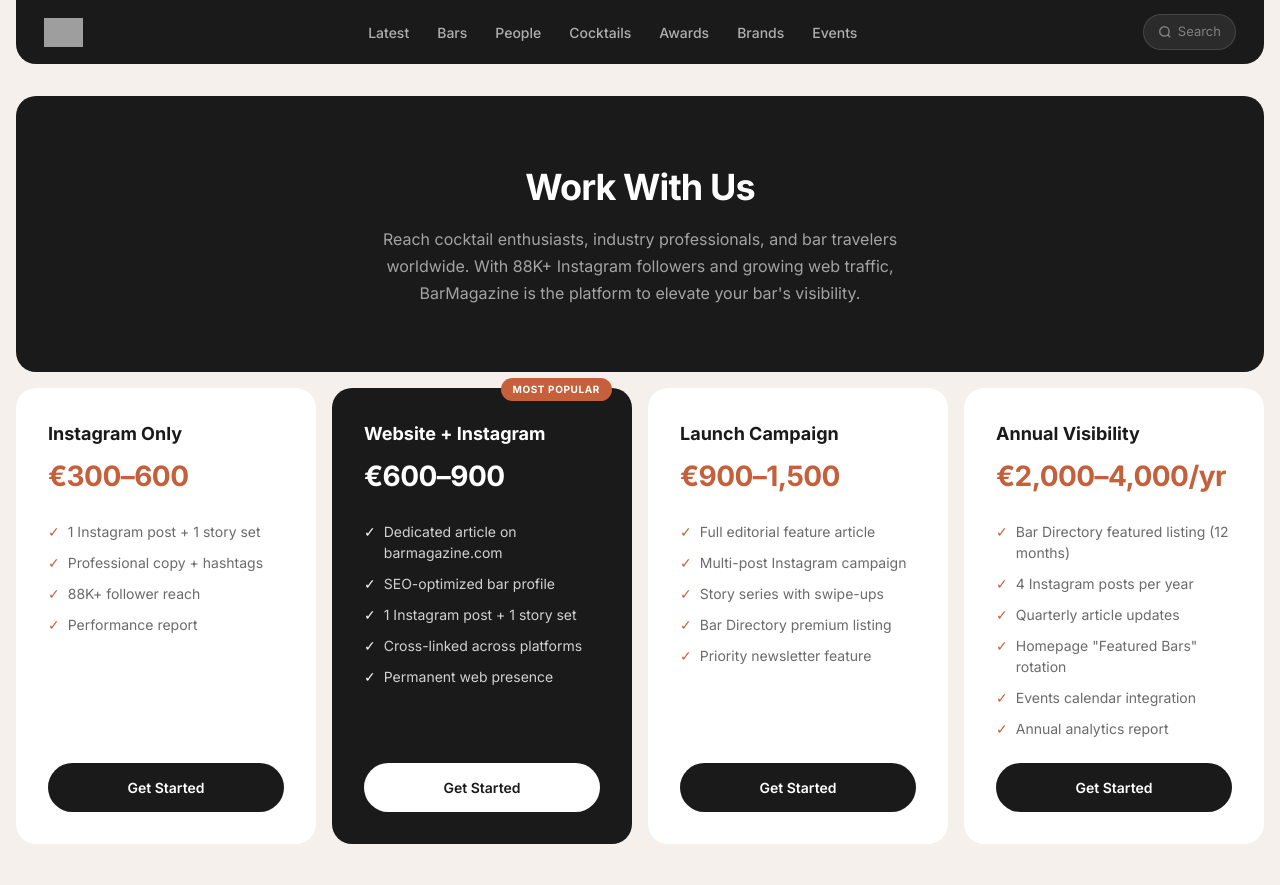
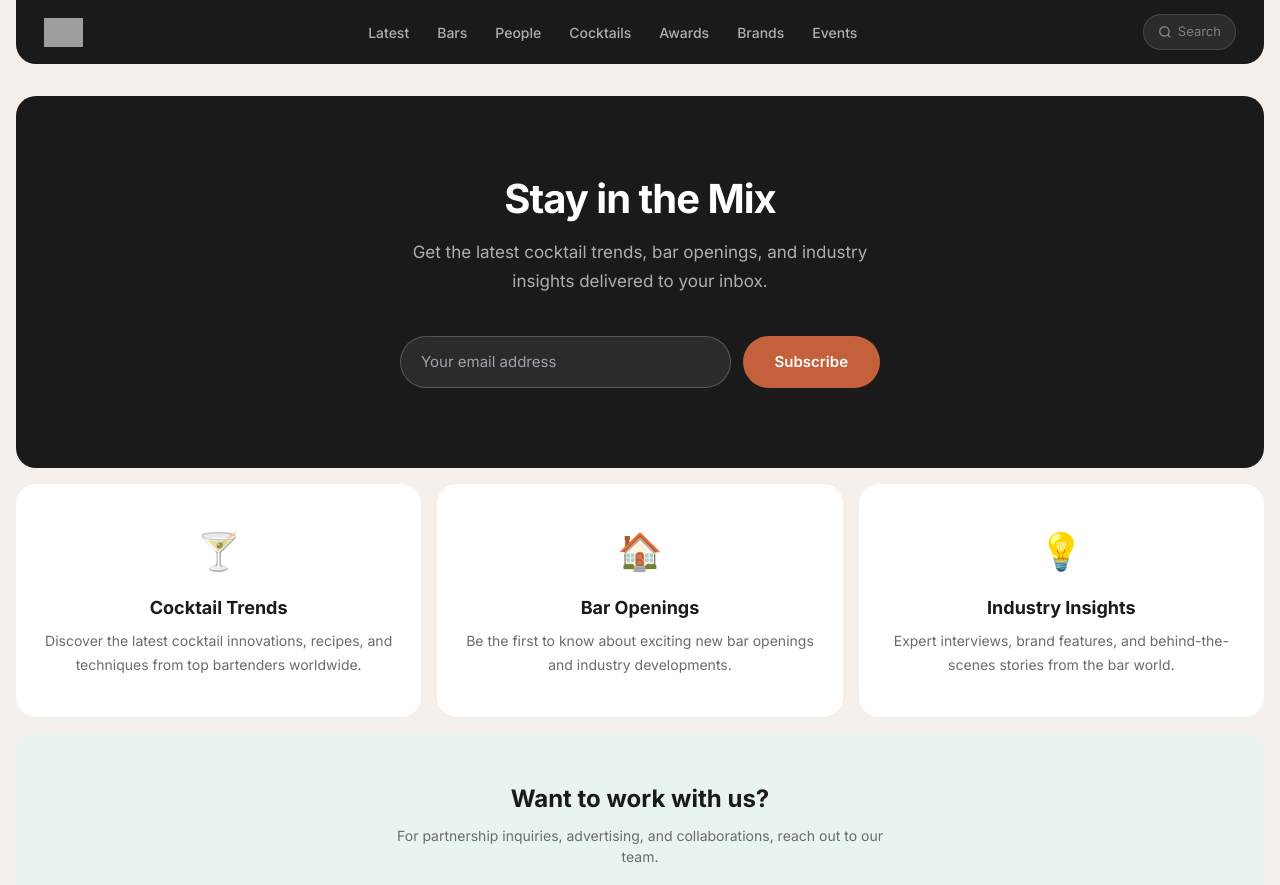
Before and after one commit to romanzelenkajj-dev/barmagazine-next, a Next.js app: page /work-with-us in a window 1280 px wide. Shown: the top 885 px of the page. Built offline with nearby package versions, Linux system fonts and the light colour scheme; grey boxes are pictures that could not be loaded.

Commit message:
UI fixes: hide dates on homepage/categories, remove category tags on category cards, add formatCardTitle to LoadMoreGrid, fix fetchUrl to use wpcomstaging API, convert Work With Us to newsletter signup

```diff
--- a/src/app/category/[slug]/page.tsx
+++ b/src/app/category/[slug]/page.tsx
@@ -23,7 +23,7 @@ export default async function CategoryPage({
   if (!category) notFound();
 
   const result = await getPostsByCategory(params.slug, 1, 12);
-  const fetchUrl = `https://barmagazine.com/wp-json/wp/v2/posts?categories=${category.id}&per_page=12`;
+  const fetchUrl = `https://public-api.wordpress.com/wp/v2/sites/romanzelenka-wjgek.wpcomstaging.com/posts?categories=${category.id}&per_page=12`;
 
   return (
     <div className="category-header-wrapper">
--- a/src/app/category/awards-events/page.tsx
+++ b/src/app/category/awards-events/page.tsx
@@ -12,7 +12,7 @@ export const metadata: Metadata = {
 export default async function AwardsEventsPage() {
   // Awards (200) + legacy: News (52), Features (40)
   const result = await getPostsByMultipleCategories([200, 52, 40], 1, 12);
-  const fetchUrl = `https://barmagazine.com/wp-json/wp/v2/posts?categories=52,40&per_page=12`;
+  const fetchUrl = `https://public-api.wordpress.com/wp/v2/sites/romanzelenka-wjgek.wpcomstaging.com/posts?categories=200,52,40&per_page=12`;
 
   return (
     <div className="category-header-wrapper">
--- a/src/app/category/brands/page.tsx
+++ b/src/app/category/brands/page.tsx
@@ -12,7 +12,7 @@ export const metadata: Metadata = {
 export default async function BrandsPage() {
   // Brands (201) + legacy: Spirits (59), Wines (41)
   const result = await getPostsByMultipleCategories([201, 59, 41], 1, 12);
-  const fetchUrl = `https://barmagazine.com/wp-json/wp/v2/posts?categories=59,41&per_page=12`;
+  const fetchUrl = `https://public-api.wordpress.com/wp/v2/sites/romanzelenka-wjgek.wpcomstaging.com/posts?categories=201,59,41&per_page=12`;
 
   return (
     <div className="category-header-wrapper">
--- a/src/app/category/cocktails/page.tsx
+++ b/src/app/category/cocktails/page.tsx
@@ -11,7 +11,7 @@ export const metadata: Metadata = {
 
 export default async function CocktailsPage() {
   const result = await getPostsByMultipleCategories([8, 64], 1, 12);
-  const fetchUrl = `https://barmagazine.com/wp-json/wp/v2/posts?categories=8,64&per_page=12`;
+  const fetchUrl = `https://public-api.wordpress.com/wp/v2/sites/romanzelenka-wjgek.wpcomstaging.com/posts?categories=8,64&per_page=12`;
 
   return (
     <div className="category-header-wrapper">
--- a/src/app/category/people/page.tsx
+++ b/src/app/category/people/page.tsx
@@ -12,7 +12,7 @@ export const metadata: Metadata = {
 export default async function PeoplePage() {
   // People (199) + legacy: Interviews (4), Books (5)
   const result = await getPostsByMultipleCategories([199, 4, 5], 1, 12);
-  const fetchUrl = `https://barmagazine.com/wp-json/wp/v2/posts?categories=4,5&per_page=12`;
+  const fetchUrl = `https://public-api.wordpress.com/wp/v2/sites/romanzelenka-wjgek.wpcomstaging.com/posts?categories=199,4,5&per_page=12`;
 
   return (
     <div className="category-header-wrapper">
--- a/src/app/events/page.tsx
+++ b/src/app/events/page.tsx
@@ -30,13 +30,6 @@ export default async function EventsPage() {
       <div className="article-grid">
         {posts.map((post) => {
           const imgUrl = getFeaturedImageUrl(post, 'large');
-          const author = post._embedded?.author?.[0];
-          const authorName = author?.name && author.name !== 'BarMagazine' ? author.name : null;
-          const date = new Date(post.date).toLocaleDateString('en-US', {
-            month: 'short',
-            day: 'numeric',
-            year: 'numeric',
-          });
           const formattedTitle = formatCardTitle(post.title.rendered, post.meta?.bold_title);
 
           return (
@@ -52,11 +45,7 @@ export default async function EventsPage() {
                   className="article-card-title"
                   dangerouslySetInnerHTML={{ __html: formattedTitle }}
                 />
-                <div className="article-card-meta">
-                  {authorName && <span>{authorName}</span>}
-                  {authorName && <span className="dot">·</span>}
-                  <span>{date}</span>
-                </div>
+
               </div>
             </Link>
           );
--- a/src/app/work-with-us/page.tsx
+++ b/src/app/work-with-us/page.tsx
@@ -1,183 +1,140 @@
 import type { Metadata } from 'next';
 
 export const metadata: Metadata = {
-  title: 'Work With Us | Bar Magazine',
-  description: 'Partnership packages for bars — from social media campaigns to full-year visibility on barmagazine.com.',
+  title: 'Stay in the Mix | Bar Magazine',
+  description: 'Get the latest cocktail trends, bar openings, and industry insights delivered to your inbox.',
 };
-
-const PACKAGES = [
-  {
-    tier: 'Instagram Only',
-    price: '€300–600',
-    features: ['1 Instagram post + 1 story set', 'Professional copy + hashtags', '88K+ follower reach', 'Performance report'],
-    popular: false,
-  },
-  {
-    tier: 'Website + Instagram',
-    price: '€600–900',
-    features: ['Dedicated article on barmagazine.com', 'SEO-optimized bar profile', '1 Instagram post + 1 story set', 'Cross-linked across platforms', 'Permanent web presence'],
-    popular: true,
-  },
-  {
-    tier: 'Launch Campaign',
-    price: '€900–1,500',
-    features: ['Full editorial feature article', 'Multi-post Instagram campaign', 'Story series with swipe-ups', 'Bar Directory premium listing', 'Priority newsletter feature'],
-    popular: false,
-  },
-  {
-    tier: 'Annual Visibility',
-    price: '€2,000–4,000/yr',
-    features: ['Bar Directory featured listing (12 months)', '4 Instagram posts per year', 'Quarterly article updates', 'Homepage "Featured Bars" rotation', 'Events calendar integration', 'Annual analytics report'],
-    popular: false,
-  },
-];
 
 export default function WorkWithUsPage() {
   return (
     <div style={{ marginTop: 'var(--gap)' }}>
-      {/* Hero */}
+      {/* Newsletter Hero */}
       <div style={{
         background: 'var(--bg-dark)',
         borderRadius: 'var(--radius)',
-        padding: '64px 48px',
+        padding: '80px 48px',
         textAlign: 'center',
         color: '#fff',
-        marginBottom: 'var(--gap)',
       }}>
-        <h1 style={{ fontSize: 36, fontWeight: 700, letterSpacing: '-0.025em', marginBottom: 12 }}>
-          Work With Us
+        <h1 style={{
+          fontSize: 40,
+          fontWeight: 700,
+          letterSpacing: '-0.025em',
+          marginBottom: 16,
+          lineHeight: 1.15,
+        }}>
+          Stay in the Mix
         </h1>
-        <p style={{ fontSize: 16, color: 'rgba(255,255,255,0.6)', maxWidth: 560, margin: '0 auto', lineHeight: 1.7 }}>
-          Reach cocktail enthusiasts, industry professionals, and bar travelers worldwide.
-          With 88K+ Instagram followers and growing web traffic, BarMagazine is the platform to elevate your bar&apos;s visibility.
+        <p style={{
+          fontSize: 17,
+          color: 'rgba(255,255,255,0.65)',
+          maxWidth: 520,
+          margin: '0 auto 40px',
+          lineHeight: 1.7,
+        }}>
+          Get the latest cocktail trends, bar openings, and industry insights delivered to your inbox.
         </p>
+
+        {/* Mailchimp form - posts to WP mc4wp */}
+        <form
+          method="post"
+          action="https://romanzelenka-wjgek.wpcomstaging.com/"
+          style={{
+            maxWidth: 480,
+            margin: '0 auto',
+            display: 'flex',
+            gap: 12,
+          }}
+        >
+          <input type="hidden" name="_mc4wp_form_id" value="84" />
+          <input type="hidden" name="_mc4wp_timestamp" value="" />
+          <input type="hidden" name="_mc4wp_honeypot" value="" />
+          <input
+            type="email"
+            name="EMAIL"
+            required
+            placeholder="Your email address"
+            style={{
+              flex: 1,
+              padding: '14px 20px',
+              borderRadius: 100,
+              border: '1px solid rgba(255,255,255,0.2)',
+              background: 'rgba(255,255,255,0.08)',
+              color: '#fff',
+              fontSize: 15,
+              outline: 'none',
+            }}
+          />
+          <button
+            type="submit"
+            style={{
+              padding: '14px 32px',
+              borderRadius: 100,
+              background: 'var(--accent)',
+              color: '#fff',
+              fontSize: 15,
+              fontWeight: 600,
+              border: 'none',
+              cursor: 'pointer',
+              whiteSpace: 'nowrap',
+            }}
+          >
+            Subscribe
+          </button>
+        </form>
       </div>
 
-      {/* Packages grid */}
+      {/* What to expect */}
       <div style={{
         display: 'grid',
-        gridTemplateColumns: 'repeat(auto-fit, minmax(280px, 1fr))',
+        gridTemplateColumns: 'repeat(auto-fit, minmax(260px, 1fr))',
         gap: 'var(--gap)',
+        marginTop: 'var(--gap)',
       }}>
-        {PACKAGES.map((pkg, i) => (
+        {[
+          {
+            icon: '🍸',
+            title: 'Cocktail Trends',
+            desc: 'Discover the latest cocktail innovations, recipes, and techniques from top bartenders worldwide.',
+          },
+          {
+            icon: '🏠',
+            title: 'Bar Openings',
+            desc: 'Be the first to know about exciting new bar openings and industry developments.',
+          },
+          {
+            icon: '💡',
+            title: 'Industry Insights',
+            desc: 'Expert interviews, brand features, and behind-the-scenes stories from the bar world.',
+          },
+        ].map((item, i) => (
           <div
             key={i}
             style={{
-              background: pkg.popular ? 'var(--text-primary)' : 'var(--bg-card)',
-              color: pkg.popular ? '#fff' : 'var(--text-primary)',
+              background: 'var(--bg-card)',
               borderRadius: 'var(--radius)',
-              padding: 32,
-              display: 'flex',
-              flexDirection: 'column',
-              position: 'relative',
+              padding: '40px 28px',
+              textAlign: 'center',
             }}
           >
-            {pkg.popular && (
-              <span style={{
-                position: 'absolute',
-                top: -10,
-                right: 20,
-                background: 'var(--accent)',
-                color: '#fff',
-                fontSize: 10,
-                fontWeight: 700,
-                padding: '4px 12px',
-                borderRadius: 100,
-                textTransform: 'uppercase',
-                letterSpacing: '0.06em',
-              }}>
-                Most Popular
-              </span>
-            )}
-            <h3 style={{ fontSize: 18, fontWeight: 700, marginBottom: 8 }}>{pkg.tier}</h3>
-            <p style={{
-              fontSize: 28,
-              fontWeight: 700,
-              letterSpacing: '-0.02em',
-              marginBottom: 24,
-              color: pkg.popular ? '#fff' : 'var(--accent)',
-            }}>
-              {pkg.price}
-            </p>
-            <ul style={{
-              listStyle: 'none',
-              padding: 0,
-              flex: 1,
-              display: 'flex',
-              flexDirection: 'column',
-              gap: 10,
-              marginBottom: 24,
-            }}>
-              {pkg.features.map((f, j) => (
-                <li key={j} style={{
-                  fontSize: 14,
-                  lineHeight: 1.5,
-                  display: 'flex',
-                  gap: 8,
-                  color: pkg.popular ? 'rgba(255,255,255,0.8)' : 'var(--text-secondary)',
-                }}>
-                  <span style={{ color: pkg.popular ? '#fff' : 'var(--accent)', flexShrink: 0 }}>✓</span>
-                  {f}
-                </li>
-              ))}
-            </ul>
-            <a
-              href="mailto:office@barmagazine.com?subject=Partnership Inquiry"
-              style={{
-                display: 'block',
-                textAlign: 'center',
-                padding: '14px 24px',
-                borderRadius: 100,
-                fontSize: 14,
-                fontWeight: 600,
-                background: pkg.popular ? '#fff' : 'var(--text-primary)',
-                color: pkg.popular ? 'var(--text-primary)' : '#fff',
-                transition: 'opacity 0.3s',
-              }}
-            >
-              Get Started
-            </a>
+            <div style={{ fontSize: 36, marginBottom: 16 }}>{item.icon}</div>
+            <h3 style={{ fontSize: 18, fontWeight: 700, marginBottom: 8 }}>{item.title}</h3>
+            <p style={{ fontSize: 14, color: 'var(--text-secondary)', lineHeight: 1.7 }}>{item.desc}</p>
           </div>
         ))}
       </div>
 
-      {/* Stats */}
-      <div style={{
-        display: 'grid',
-        gridTemplateColumns: 'repeat(3, 1fr)',
-        gap: 'var(--gap)',
-        marginTop: 48,
-      }}>
-        {[
-          { stat: '88K+', label: 'Instagram Followers' },
-          { stat: '319+', label: 'Articles Published' },
-          { stat: '50+', label: 'Countries Reached' },
-        ].map((item, i) => (
-          <div key={i} style={{
-            background: 'var(--bg-card)',
-            borderRadius: 'var(--radius)',
-            padding: '40px 24px',
-            textAlign: 'center',
-          }}>
-            <div style={{ fontSize: 36, fontWeight: 700, letterSpacing: '-0.02em', color: 'var(--accent)', marginBottom: 4 }}>
-              {item.stat}
-            </div>
-            <p style={{ fontSize: 14, color: 'var(--text-secondary)' }}>{item.label}</p>
-          </div>
-        ))}
-      </div>
-
-      {/* Contact CTA */}
+      {/* Contact */}
       <div style={{
         background: 'var(--bg-accent)',
         borderRadius: 'var(--radius)',
         padding: '48px 32px',
         textAlign: 'center',
-        marginTop: 48,
+        marginTop: 'var(--gap)',
       }}>
-        <h2 style={{ fontSize: 24, fontWeight: 700, marginBottom: 8 }}>Let&apos;s Talk</h2>
+        <h2 style={{ fontSize: 24, fontWeight: 700, marginBottom: 8 }}>Want to work with us?</h2>
         <p style={{ fontSize: 14, color: 'var(--text-secondary)', maxWidth: 500, margin: '0 auto 20px' }}>
-          Every bar is unique, and we love crafting custom solutions. Reach out and let&apos;s explore how we can work together.
+          For partnership inquiries, advertising, and collaborations, reach out to our team.
         </p>
         <a
           href="mailto:office@barmagazine.com"
@@ -189,6 +146,7 @@ export default function WorkWithUsPage() {
             borderRadius: 100,
             fontSize: 14,
             fontWeight: 600,
+            textDecoration: 'none',
           }}
         >
           office@barmagazine.com
```
Also changed, not shown: src/app/page.tsx (+1 -7 lines), src/components/LoadMoreGrid.tsx (+3 -10 lines).
